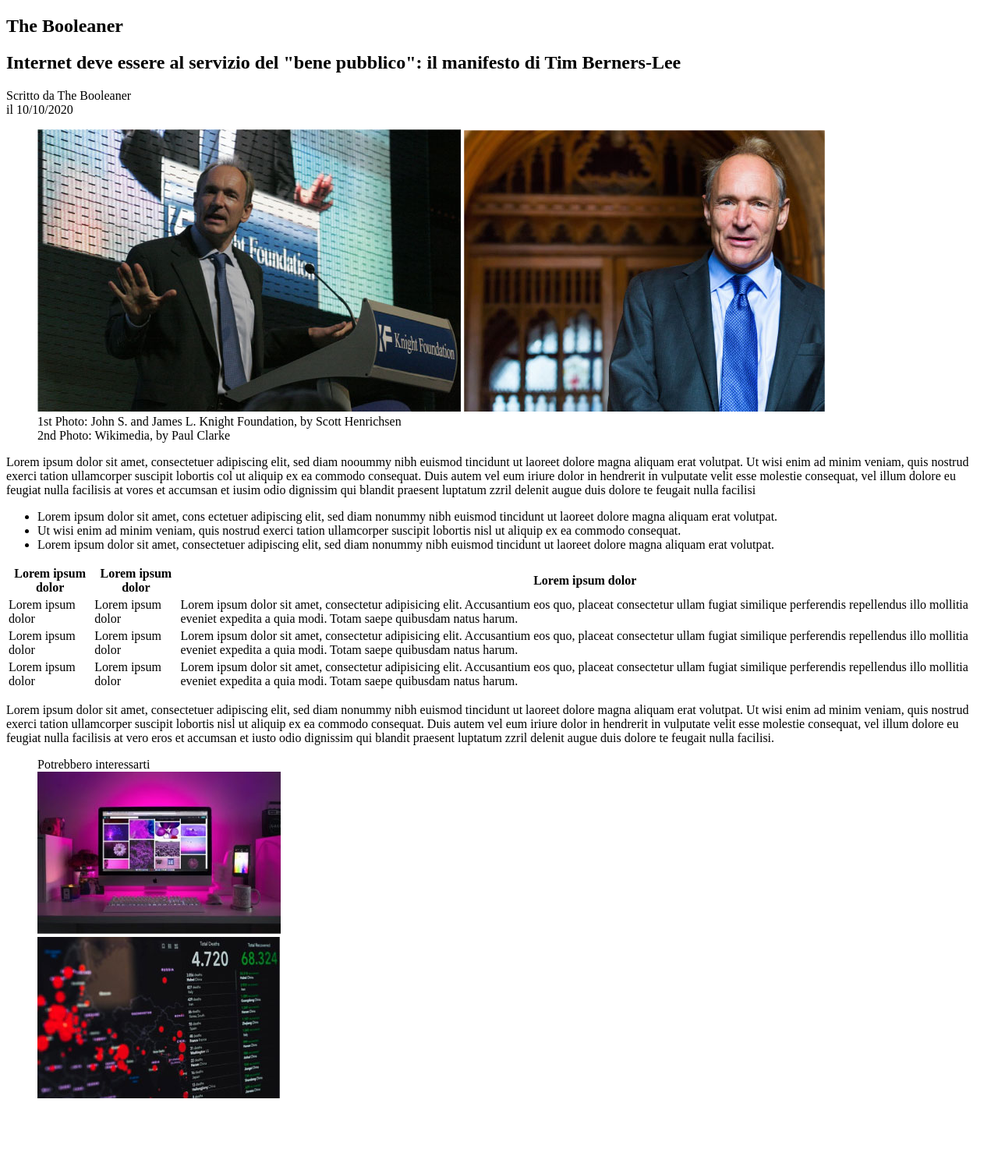
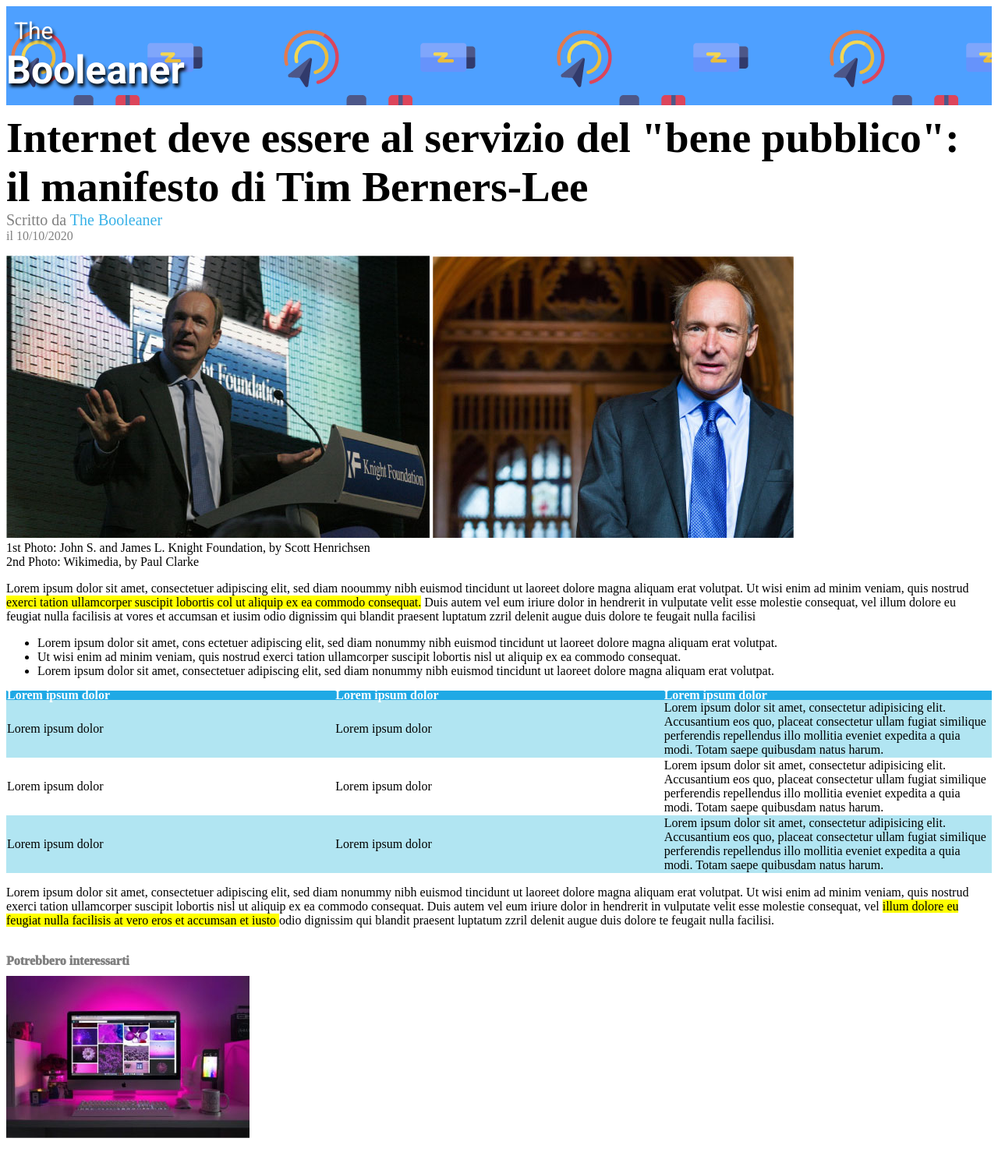
Before and after one commit to AndreaBarbuto99/html-css-booleaner, a plain HTML site: page index.html in a window 1280 px wide. Shown: the top 1501 px of the page at 78% size. Before the commit the page ends 1429 px from the top, so only its background shows below. Drawn offline with Linux system fonts and the light colour scheme.

Commit message:
feat: Aggiunta style.css con regole

```diff
--- a/index.html
+++ b/index.html
@@ -5,13 +5,19 @@
     <meta charset="UTF-8">
     <meta name="viewport" content="width=device-width, initial-scale=1.0">
     <title>Booleaner</title>
+    <link rel="preconnect" href="https://fonts.googleapis.com">
+    <link rel="preconnect" href="https://fonts.gstatic.com" crossorigin>
+    <link href="https://fonts.googleapis.com/css2?family=Roboto:ital,wght@0,100..900;1,100..900&display=swap"
+        rel="stylesheet">
     <link rel="stylesheet" href="./styles/style.css">
 </head>
 
 <body>
     <!--Header iniziale con classe -->
     <header id="header-style">
-        <h2>The Booleaner</h2>
+        <h2> <span id="span-the">The </span><br>
+            Booleaner
+        </h2>
     </header>
 
     <!-- Inizio del main con foto -->
@@ -19,13 +25,13 @@
         <article>
             <h1>Internet deve essere al servizio del "bene pubblico": il manifesto di Tim Berners-Lee</h1>
 
-            <div>
-                Scritto da The Booleaner
+            <div id="title-caption">
+                <span id="title-caption-2">Scritto da <span id="title-caption-3">The Booleaner</span></span>
                 <br>
                 il 10/10/2020
             </div>
 
-            <figure>
+            <figure id="figure">
                 <img src="./imgs/tim-1.jpg" alt="Tim Berners-Lee foto conferenza">
                 <img src="./imgs/tim-2.jpg" alt="Tim Berners-Lee foto bella">
                 <figcaption>
@@ -38,8 +44,11 @@
             <!-- Primo paragrafo con evidenziatura -->
             <p>
                 Lorem ipsum dolor sit amet, consectetuer adipiscing elit, sed diam nooummy nibh euismod tincidunt ut
-                laoreet dolore magna aliquam erat volutpat. Ut wisi enim ad minim veniam, quis nostrud exerci tation
-                ullamcorper suscipit lobortis col ut aliquip ex ea commodo consequat. Duis autem vel eum iriure dolor in
+                laoreet dolore magna aliquam erat volutpat. Ut wisi enim ad minim veniam, quis nostrud <span
+                    class="highlighted-text">exerci
+                    tation
+                    ullamcorper suscipit lobortis col ut aliquip ex ea commodo consequat.</span> Duis autem vel eum
+                iriure dolor in
                 hendrerit in vulputate velit esse molestie consequat, vel illum dolore eu feugiat nulla facilisis at
                 vores et accumsan et iusim odio dignissim qui blandit praesent luptatum zzril delenit augue duis dolore
                 te feugait nulla facilisi
@@ -54,7 +63,7 @@
                     laoreet dolore magna aliquam erat volutpat.</li>
             </ul>
             <!-- Inizio Tabella principale -->
-            <table>
+            <table id="table">
                 <thead class="head-table">
                     <tr>
                         <th>Lorem ipsum dolor</th>
@@ -70,7 +79,7 @@
                             consectetur ullam fugiat similique perferendis repellendus illo mollitia eveniet expedita a
                             quia modi. Totam saepe quibusdam natus harum.</td>
                     </tr>
-                    <tr class="body-table">
+                    <tr>
                         <td>Lorem ipsum dolor</td>
                         <td>Lorem ipsum dolor</td>
                         <td>Lorem ipsum dolor sit amet, consectetur adipisicing elit. Accusantium eos quo, placeat
@@ -91,20 +100,26 @@
                 Lorem ipsum dolor sit amet, consectetuer adipiscing elit, sed diam nonummy nibh euismod tincidunt ut
                 laoreet dolore magna aliquam erat volutpat. Ut wisi enim ad minim veniam, quis nostrud exerci tation
                 ullamcorper suscipit lobortis nisl ut aliquip ex ea commodo consequat. Duis autem vel eum iriure dolor
-                in hendrerit in vulputate velit esse molestie consequat, vel illum dolore eu feugiat nulla facilisis at
-                vero eros et accumsan et iusto odio dignissim qui blandit praesent luptatum zzril delenit augue duis
+                in hendrerit in vulputate velit esse molestie consequat, vel <span class="highlighted-text">illum dolore
+                    eu feugiat nulla
+                    facilisis at
+                    vero eros et accumsan et iusto </span>odio dignissim qui blandit praesent luptatum zzril delenit
+                augue duis
                 dolore te feugait nulla facilisi.
             </p>
 
         </article>
     </main>
     <!-- Footer con immagini -->
-    <footer>
-        <figure>
-            <figcaption>
+
+        <figure id="figure-2">
+            <figcaption id="figcaption">
                 Potrebbero interessarti
             </figcaption>
+            <div class="image">
             <img src="./imgs/monitor.jpg" alt="Monitor su scrivania con led rosa"> <br>
+            <p id="image-text">lorem ipsum dolor</p>
+            </div>
             <img src="./imgs/graph.jpg" alt="Grafico morti">
         </figure>
     </footer>
--- a/styles/style.css
+++ b/styles/style.css
@@ -0,0 +1,100 @@
+h2 {
+    background-color: #4ea0ff;
+    text-align: left;
+    line-height: 100%;
+    padding: 5%;
+    margin: 0px;
+    background-image: url("/imgs/pattern.png");
+    padding-left: 0px;
+    padding-bottom: 20px;
+    padding-top: 0px;
+    font-family: "Roboto", sans-serif;
+    color: white;
+    font-size: 50px;
+    text-shadow: 2px 4px 4px black;
+}
+
+
+.head-table {
+    background-color: #20a9e5;
+    color: white;
+    line-height: 10px;
+}
+
+.body-table {
+    width: 33%;
+    background-color: #b1e5f2;
+
+}
+
+#table {
+    width: 100%;
+    table-layout: fixed;
+    text-align: left;
+    border-collapse: collapse;
+}
+
+.highlighted-text {
+    background-color: yellow;
+}
+
+#span-the {
+    font-size: 30px;
+    font-weight: 400;
+    text-align: center;
+    padding: 10px;
+    padding-bottom: 0px;
+    padding-top: 0px;
+}
+
+h1 {
+    font-size: 55px;
+    margin-bottom: 0px;
+    font-weight: 900;
+    margin-top: 10px;
+}
+
+#title-caption {
+    color: grey;
+}
+
+#title-caption-2 {
+    font-size: 20px;
+}
+
+#title-caption-3 {
+    color: #37b1e7;
+}
+
+#figure {
+    margin-left: 0px;
+}
+
+#figure-2 {
+    display: inline;
+    text-align: left;
+    position: relative;
+    color: white;
+}
+
+#figcaption {
+    padding-bottom: 10px;
+    color: grey;
+    font-weight: 1000;
+}
+
+.image {
+    position: relative;
+}
+
+.image-text {
+    position: absolute;
+    top: 0;
+    left: 0;
+    width:100%;
+    height:100%;
+    display: flex;
+    justify-content: center;
+    flex-direction: column;
+    align-items: center;
+}
```
